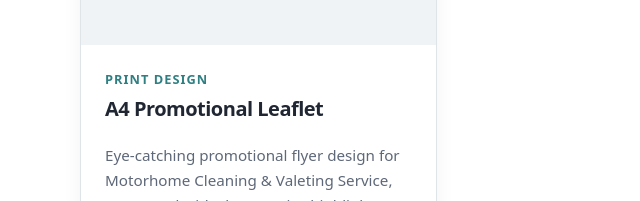
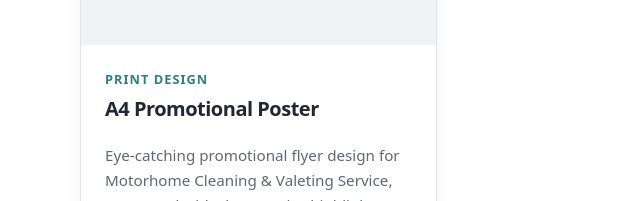
Before and after one commit to m41c01m-001/Website-03, a plain HTML site: page index.html in a window 1280 px wide. Shown: the part 4859-5060 px from the top of the page, 0-640 px from the left. Drawn offline with Linux system fonts and the light colour scheme.

Commit message:
Add files via upload
Edited A4 poster

```diff
--- a/index.html
+++ b/index.html
@@ -823,7 +823,7 @@
             </div>
             <div class="portfolio-content">
               <span class="portfolio-tag">Print Design</span>
-              <h3>A4 Promotional Leaflet</h3>
+              <h3>A4 Promotional Poster</h3>
               <p>Eye-catching promotional flyer design for Motorhome Cleaning & Valeting Service, structured with clear service highlights and contact details.</p>
             </div>
           </article>
```
